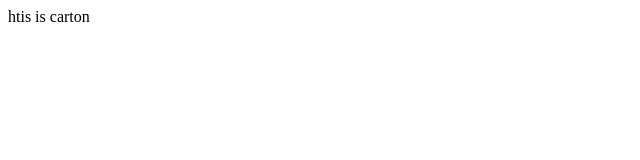
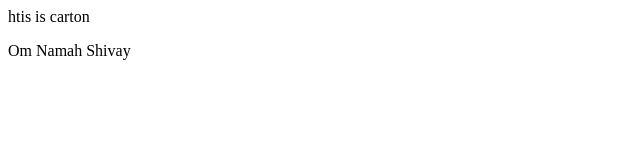
Before and after one commit to aman-rajput120/new-local-repo, a plain HTML site: page index.html in a window 1280 px wide. Shown: the whole page, without its empty margins (0-640 px from the left). Drawn offline with Linux system fonts and the light colour scheme.

Commit message:
change on frature1 branch

```diff
--- a/index.html
+++ b/index.html
@@ -1 +1,2 @@
 <p>htis is carton</p>
+<p> Om Namah Shivay</p>
```
